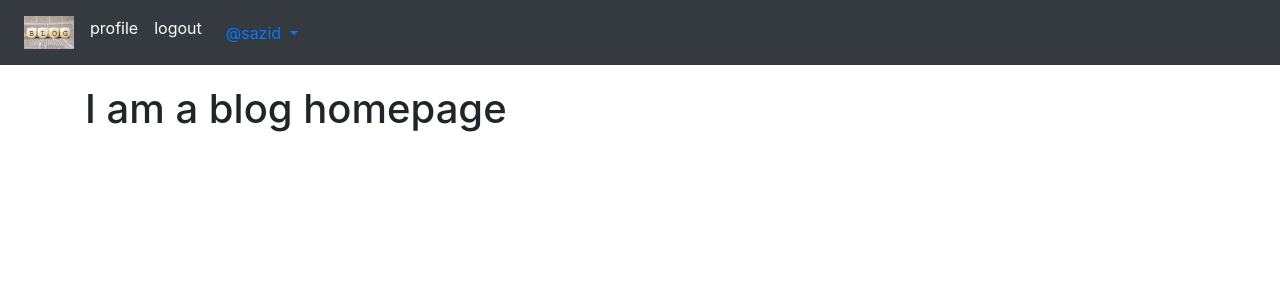
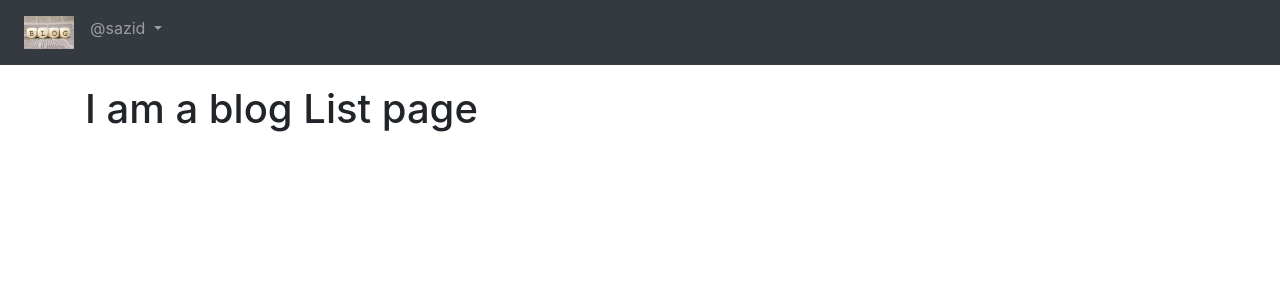
Before and after one commit to emoneemu/Blog_Project-A-backend-development-using-django-framework-, a Django app: page /blog/ in a window 1280 px wide. Shown: the top 300 px of the page. Run offline with Django 4.2, Linux system fonts and the light colour scheme; a user stored in the database is signed in; some libraries are stand-ins or nearby versions.

Commit message:
Fixed the dropdown navigation

```diff
--- a/templates/Blog_App/Blog_List.html
+++ b/templates/Blog_App/Blog_List.html
@@ -1,8 +1,8 @@
 {% extends 'base.html' %}
-{% block title_block %} Home {% endblock %}
+{% block title_block %} blog List {% endblock %}
 
 {% block body_block %}
 
-<h1>I am a blog homepage</h1>
+<h1>I am a blog List page</h1>
 
 {% endblock %}
--- a/templates/base.html
+++ b/templates/base.html
@@ -24,36 +24,26 @@
 
         </li>
         {% if user.is_authenticated  %}
-        <li class="nav-item active">
-          <a class="nav-link" href="{% url 'Login_App:profile' %}">profile</a>
-        </li>
-        <li class="nav-item active">
-          <a class="nav-link" href="{% url 'Login_App:logout' %}">logout</a>
-        </li>
+        <div class="nav-item dropdown">
+          <a class="nav-link dropdown-toggle" id="navbardrop" data-toggle="dropdown" href="#">
+            @{{ user.username }}
+          </a>
+          <div class="dropdown-menu">
+
+            <a class="dropdown-item" href="{% url 'Login_App:profile' %}">Your profile</a>
+            <a class="dropdown-item" href="{% url 'Login_App:logout' %}">logout</a>
+          </div>
+        </div>
 
         {% else %}
-        <li class="nav-item active">
+        <li class="nav-item">
           <a class="nav-link" href="{% url 'Login_App:signup' %}">Sign Up</a>
         </li>
-        <li class="nav-item active">
+        <li class="nav-item">
           <a class="nav-link" href="{% url 'Login_App:login' %}">login</a>
         </li>
         {% endif %}
       </ul>
-      {% if user.is_authenticated %}
-      <div class="nav-item dropdown">
-        <a class="nav-link dropdown-toggle" id="navbardrop" data-toggle="dropdown" href="#">
-          @{{ user.username }}
-        </a>
-      <div class="dropdown-menu">
-
-          <a class="nav-link" href="{% url 'Login_App:profile' %}">Your profile</a>
-          <a class="dropdown-item" href="{% url 'Login_App:logout' %}">logout</a>
-          {% else %}
-
-      </div>
-      </div>
-      {% endif %}
     </nav>
     <div class="container" style="padding-top:20px">
       {% block body_block %}
```
Also changed, not shown: templates/Blog_App/Blog_Details.html (added, +8 -0 lines), templates/Blog_App/Create_Blog.html (added, +8 -0 lines), templates/Blog_App/Edit_Blog.html (added, +8 -0 lines), templates/Blog_App/My_Blog.html (added, +8 -0 lines), db.sqlite3.
